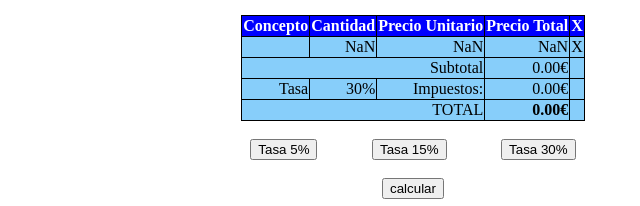
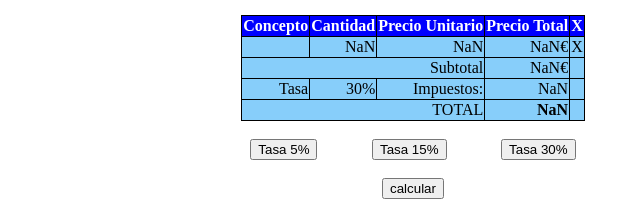
Before and after one commit to gamingamerman/factura, a plain HTML site: page src/index.html in a window 1280 px wide. Both pictures are taken after a click on the button "Insertar". Shown: the part 221-427 px from the top of the page, 227-867 px from the left. Drawn offline with Linux system fonts and the light colour scheme.

Commit message:
final_stage

```diff
--- a/src/index.html
+++ b/src/index.html
@@ -104,7 +104,7 @@
                     <td>
                         Impuestos:
                     </td>
-                    <td>
+                    <td id="tax-total">
                         0.00€
                     </td>
                     <td>
@@ -115,7 +115,7 @@
                     <td colspan="3">
                         TOTAL
                     </td>
-                    <td style="font-weight: bold;">
+                    <td id="total-price" style="font-weight: bold;">
                         0.00€
                     </td>
                     <td>
@@ -158,20 +158,26 @@
                 cell1.innerHTML = data[0];
                 cell2.innerHTML = data[1];
                 cell3.innerHTML = data[2];
-                cell4.innerHTML = precio_total;
+                cell4.innerHTML = precio_total + "€";
                 cell5.innerHTML = "X"
 
                 update(precio_total)
+
             }
+
 
             function update(price) {
                 original_price = parseInt(document.getElementById("subtotal").innerText)
-                taxed_price = parseIntdocument.getElementById('tasa').innerHTML
+                taxed_price = parseInt(document.getElementById('tasa').innerHTML)
 
+                //Update subtotal
                 document.getElementById("subtotal").innerHTML = original_price + price + "€"
 
+                //update tax
+                let updated_tax = document.getElementById('tax-total').innerHTML = parseFloat((taxed_price/100) * ( original_price + price)).toFixed(2);
 
-                // console.log(original_price);
+                //PRECIO TOTAL
+                document.getElementById('total-price').innerHTML = parseFloat((original_price + price) + updated_tax).toFixed(2)
             }
 
             function changeTax(x) {
```
